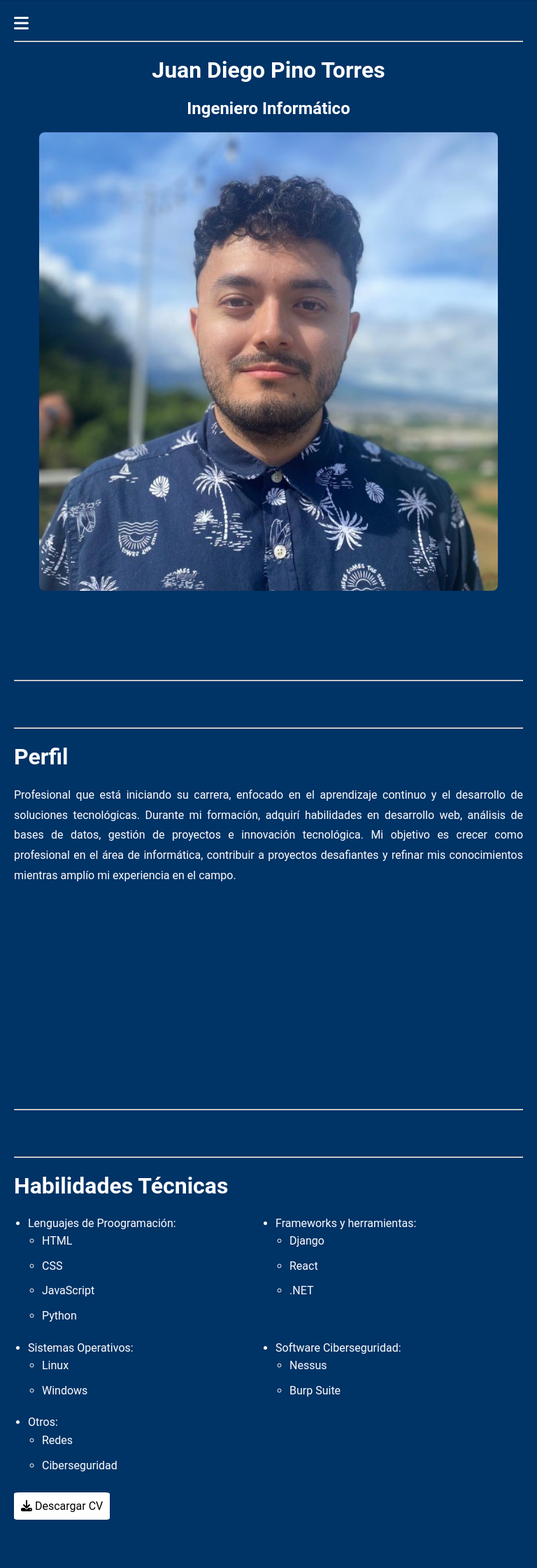
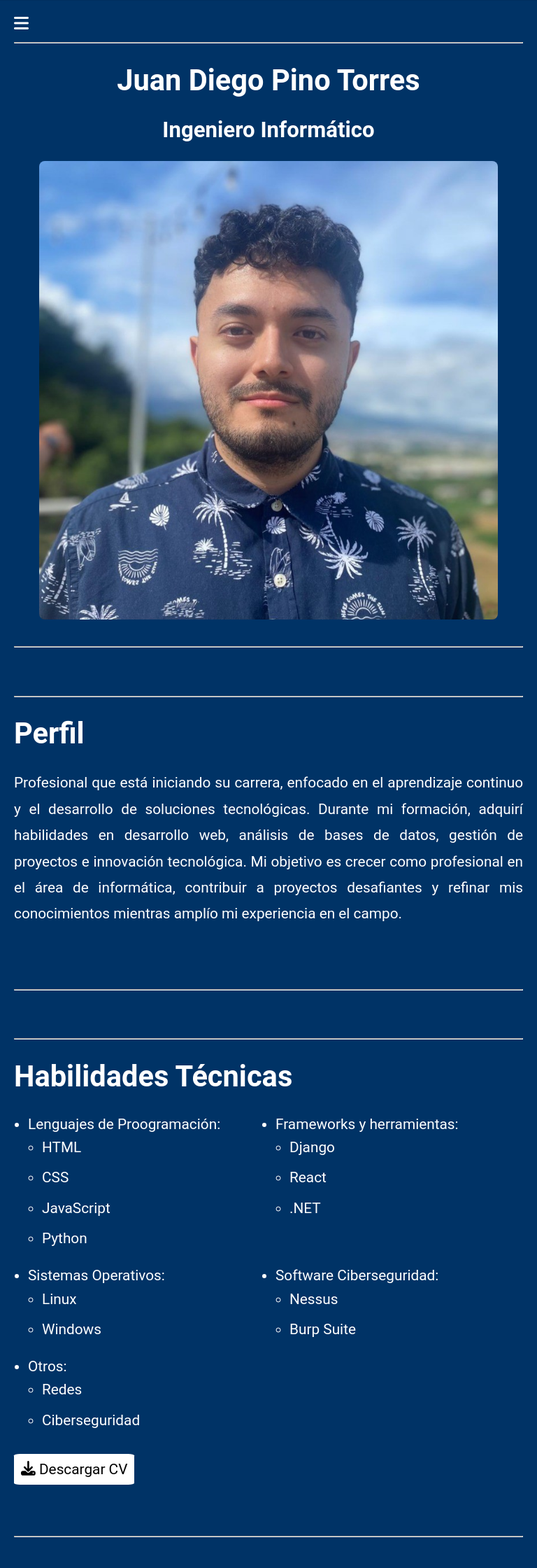
Before and after one commit to Pino835/mypage_project, a React (Create React App) app: page / in a window 768 px wide. Shown: the top 2240 px of the page at 70% size. Built offline with nearby package versions, Linux system fonts and the light colour scheme.

Commit message:
Commit #10 Cambios: - Tamaño de la letra - Espacio de secciones con hr

```diff
--- a/src/components/Header.js
+++ b/src/components/Header.js
@@ -29,6 +29,7 @@ const Header = () => {
 
       <header ref={menuRef} className={`vertical-header ${menuOpen ? 'open' : ''}`}>
         <h1>Portafolio</h1>
+        <hr/>
         <nav>
           <ul className="vertical-nav-list">
             <li><a href="#main" onClick={() => setMenuOpen(false)}><FontAwesomeIcon icon={faHome} /> Inicio</a></li>
--- a/src/pages/Home.css
+++ b/src/pages/Home.css
@@ -10,8 +10,9 @@
 }
 
 .home-container {
+  font-size: 1.3rem;
   text-align: center;
-  padding-bottom: 60px;
+  padding-bottom: 15px;
 }
 
 .home-container img {
@@ -20,8 +21,9 @@
 }
 
 .about-container {
+  font-size: 1.3rem;
   padding-top: 10px;
-  padding-bottom: 505px;
+  padding-bottom: 420px;
 }
 
 .about-container p {
@@ -31,8 +33,9 @@
 }
 
 .skill-container {
+  font-size: 1.3rem;
   padding-top: 10px;
-  padding-bottom: 190px;
+  padding-bottom: 60px;
 }
 
 .skill-container ul {
@@ -68,8 +71,9 @@
 }
 
 .work-container {
+  font-size: 1.3rem;
   padding-top: 10px;
-  padding-bottom: 270px;
+  padding-bottom: 120px;
 }
 
 .work-container ul li ul {
@@ -84,8 +88,9 @@
 }
 
 .education-container {
+  font-size: 1.3rem;
   padding-top: 10px;
-  padding-bottom: 430px;
+  padding-bottom: 360px;
 }
 
 .education-container ul li ul {
@@ -99,8 +104,9 @@
 }
 
 .add-container {
+  font-size: 1.3rem;
   padding-top: 10px;
-  padding-bottom: 290px;
+  padding-bottom: 185px;
 }
 
 .add-container ul li{
@@ -108,8 +114,9 @@
 }
 
 .contact-container {
+  font-size: 1.3rem;
   padding-top: 10px;
-  padding-bottom: 510px;
+  padding-bottom: 475px;
 }
 
 .contact-container ul li{
@@ -123,28 +130,28 @@
 
 @media (min-width: 768px) and (max-width: 1024px) {
   .home-container {
-    padding-bottom: 115px;
+    padding-bottom: 65px;
   }
   .home-container img {
-    width: 90%; /* Ajusta el tamaño según lo necesites */
+    width: 80%; /* Ajusta el tamaño según lo necesites */
   }
   .about-container{
-    padding-bottom: 360px;
+    padding-bottom: 150px;
   }
   .skill-container {
-    padding-bottom: 150px;
+    padding-bottom: 75px;
   }
   .work-container {
-    padding-bottom: 0;
+    padding-bottom: 75px;
   }
   .education-container {
-    padding-bottom: 390px;
+    padding-bottom: 300px;
   }
   .add-container {
-    padding-bottom: 260px;
+    padding-bottom: 75px;
   }
   .contact-container {
-    padding-bottom: 520px;
+    padding-bottom: 450px;
   }
 }
 
@@ -154,18 +161,18 @@
   }
   .home-container {
     padding-top: 30px;
-    padding-bottom: 115px;
+    padding-bottom: 25px;
   }
   .home-container img {
     width: 90%; /* Ajusta el tamaño según lo necesites */
   }
   .about-container{
     padding-top: 50px;
-    padding-bottom: 290px;
+    padding-bottom: 60px;
   }
   .skill-container {
     padding-top: 50px;
-    padding-bottom: 110px;
+    padding-bottom: 75px;
   }
   .work-container {
     padding-top: 50px;
@@ -173,14 +180,14 @@
   }
   .education-container {
     padding-top: 50px;
-    padding-bottom: 340px;
+    padding-bottom: 220px;
   }
   .add-container {
     padding-top: 50px;
-    padding-bottom: 190px;
+    padding-bottom: 30px;
   }
   .contact-container {
     padding-top: 50px;
-    padding-bottom: 475px;
+    padding-bottom: 415px;
   }
 }
```
